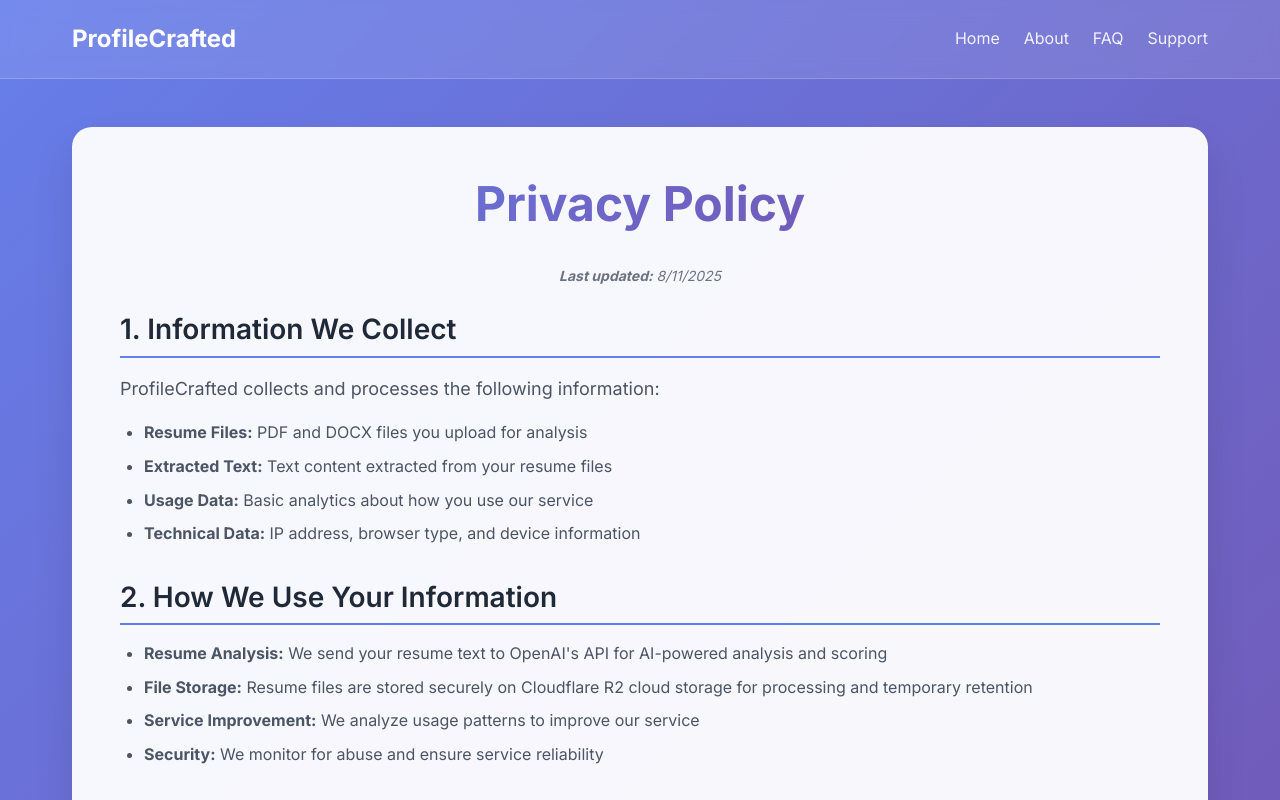
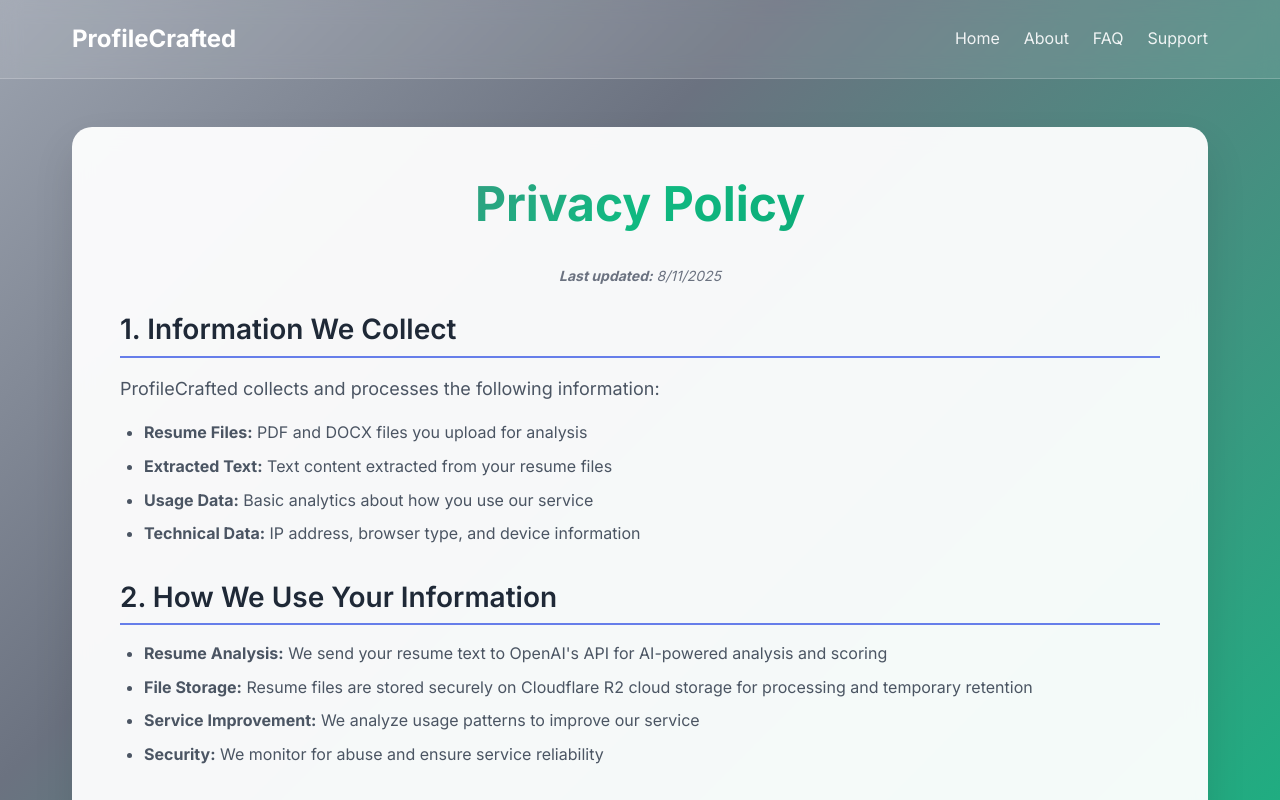
Before and after one commit to techmaxus/profilecrafted, a Next.js app: page /privacy in a window 1280 px wide. Shown: the top 800 px of the page. Built offline with nearby package versions, Linux system fonts and the light colour scheme.

Commit message:
UI UX fix

```diff
--- a/src/app/globals.css
+++ b/src/app/globals.css
@@ -116,7 +116,7 @@
 
 /* Button Design System */
 .btn-primary {
-  background: linear-gradient(to right, #2563eb, #7c3aed) !important;
+  background: linear-gradient(135deg, #6b7280 0%, #10b981 50%, #059669 100%) !important;
   color: white !important;
   padding: 16px 24px !important;
   border-radius: 16px !important;
@@ -135,6 +135,7 @@
 }
 
 .btn-primary:hover {
+  background: linear-gradient(135deg, #4b5563 0%, #059669 50%, #047857 100%) !important;
   transform: translateY(-2px) !important;
   box-shadow: 0 10px 15px -3px rgba(0, 0, 0, 0.1), 0 4px 6px -2px rgba(0, 0, 0, 0.05) !important;
 }
--- a/src/app/privacy/page.tsx
+++ b/src/app/privacy/page.tsx
@@ -4,7 +4,7 @@
   return (
     <div style={{
       minHeight: '100vh',
-      background: 'linear-gradient(135deg, #667eea 0%, #764ba2 100%)',
+      background: 'linear-gradient(135deg, #9ca3af 0%, #6b7280 25%, #10b981 75%, #059669 100%)',
       padding: '0'
     }}>
       {/* Header */}
@@ -58,7 +58,7 @@
           <h1 style={{
             fontSize: '48px',
             fontWeight: '700',
-            background: 'linear-gradient(135deg, #667eea 0%, #764ba2 100%)',
+            background: 'linear-gradient(135deg, #6b7280 0%, #10b981 50%, #059669 100%)',
             WebkitBackgroundClip: 'text',
             WebkitTextFillColor: 'transparent',
             marginBottom: '32px',
```
